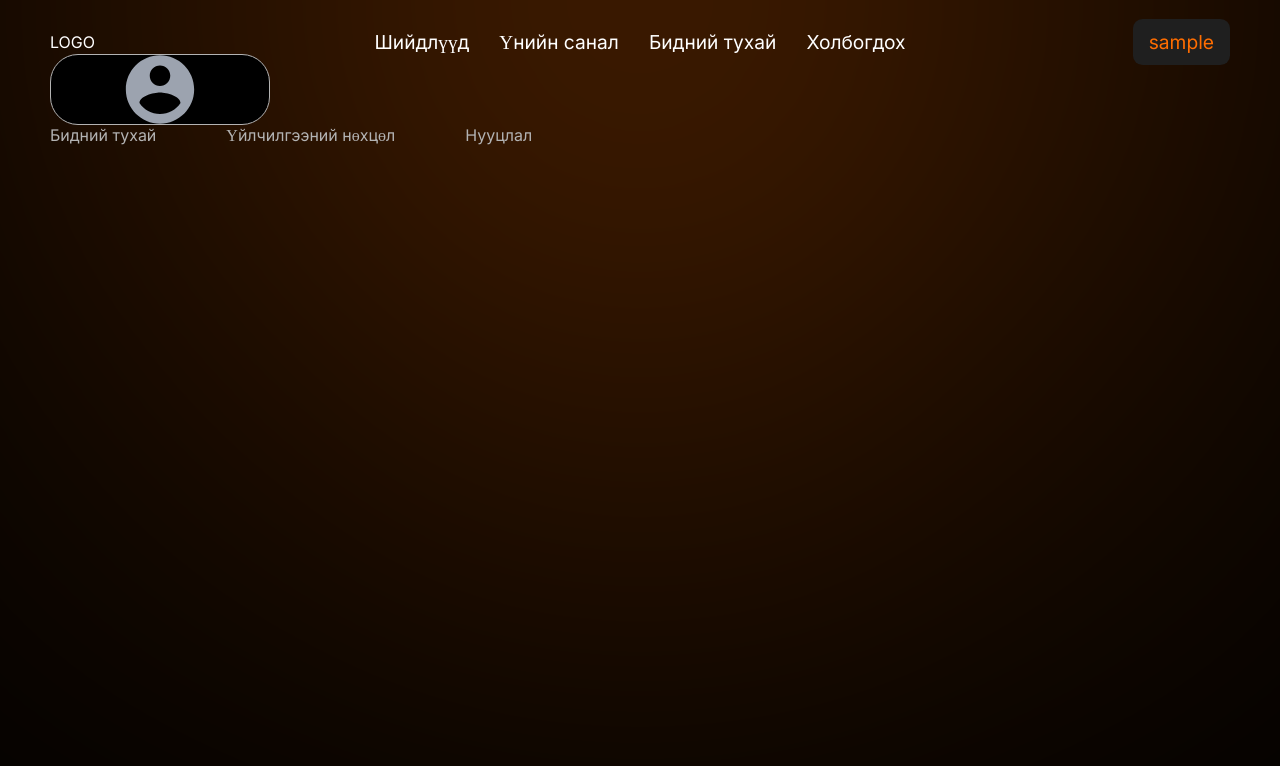
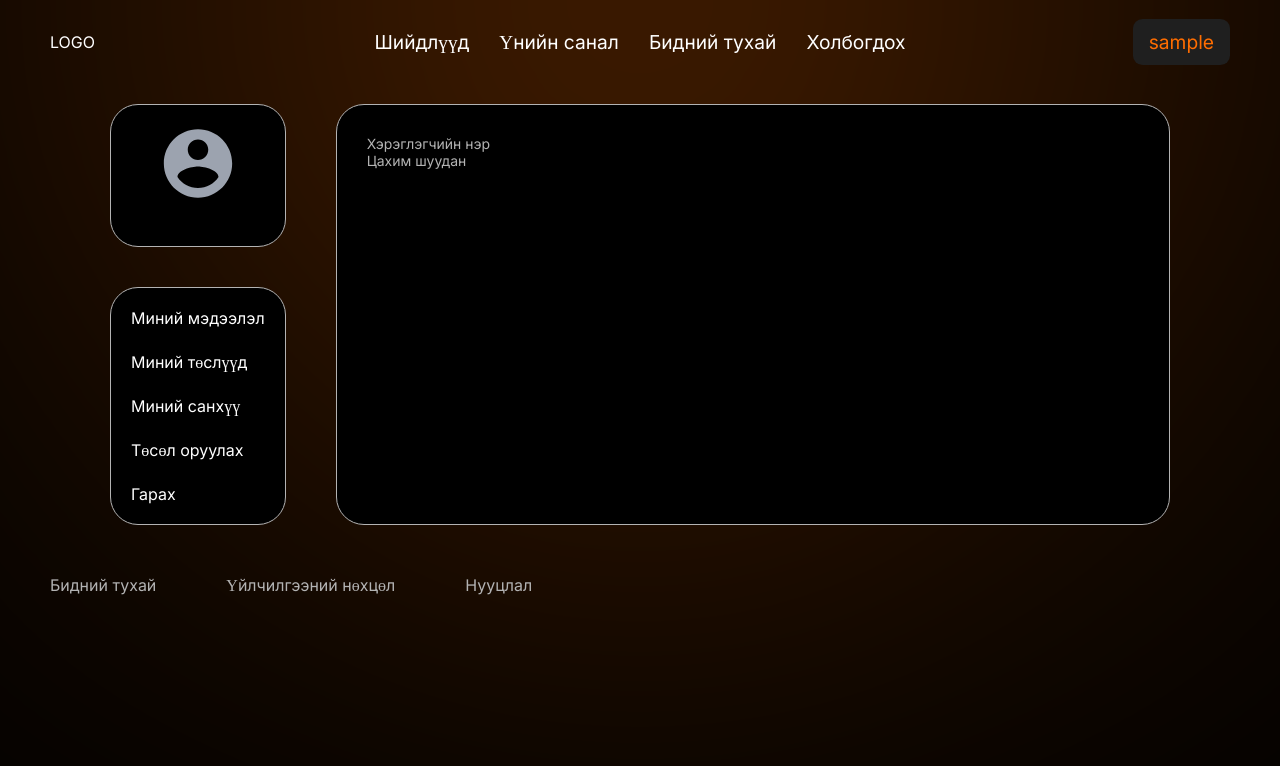
Before and after one commit to enkhtaivanmiro/csa316, a Vue app in the folder FrontEnd/: page /profile/1 in a window 1280 px wide. Shown: the top 766 px of the page. Built offline with nearby package versions, Linux system fonts and the light colour scheme; no server answers; sample sign-in values are in the browser's storage.

Commit message:
user info section done

```diff
--- a/FrontEnd/src/views/user/Profile.vue
+++ b/FrontEnd/src/views/user/Profile.vue
@@ -1,17 +1,40 @@
 <template>
     <Background>
         <Navbar />
-        <div>
+        <div class="container">
             <div class="user-container">
                 <div class="user-pic">
                     <img src="/Landing Page/User.svg" alt="pic" class="user-dummy">
-                    <p>{{ user }}</p>
+                    <p id="username">{{ user }}</p>
                 </div>
-                <div class="navigation-container">
-
+                <ul class="navigation-container">
+                    <li>
+                        <RouterLink to="/myprojects">Миний мэдээлэл</RouterLink>
+                    </li>
+                    <li>
+                        <RouterLink to="/myprojects">Миний төслүүд</RouterLink>
+                    </li>
+                    <li>
+                        <RouterLink to="/myprojects">Миний санхүү</RouterLink>
+                    </li>
+                    <li>
+                        <RouterLink to="/myprojects">Төсөл оруулах</RouterLink>
+                    </li>
+                    <li>
+                        <button @click="logout" class="logout">Гарах</button>
+                    </li>
+                </ul>
+            </div>
+            <div class="info-container">
+                <div>
+                    <p class="text">Хэрэглэгчийн нэр</p>
+                    <p class="info">{{ user }}</p>
+                </div>
+                <div>
+                    <p class="text">Цахим шуудан</p>
+                    <p class="info">{{ email }}</p>
                 </div>
             </div>
-            <div class="info-container"></div>
         </div>
         <Footer />
     </Background>
@@ -19,15 +42,18 @@
 <script setup>
 import { ref, inject, onBeforeMount } from 'vue'
 import { jwtDecode } from 'jwt-decode';
-import { useRoute } from 'vue-router';
+import { useRoute, useRouter } from 'vue-router';
 
 import Background from '../components/background.vue';
 import Navbar from '../components/navbar.vue';
 import Footer from '../components/footer.vue';
 
 const api = inject('api')
+const route = useRoute()
+const router = useRouter()
+
 const user = ref(null)
-const route = useRoute()
+const email = ref(null)
 
 const token = localStorage.getItem('authToken')
 
@@ -42,26 +68,88 @@ onBeforeMount(async () => {
         const res = await api.get(`/users/${userID}`)
 
         user.value = res.data.username
-    }catch(e){
+        email.value = res.data.email
+    } catch (e) {
         console.error('error fetching: ', e)
     }
 })
+
+function logout(){
+    localStorage.removeItem('authToken')
+    router.push('/')
+}
 </script>
 
 <style scoped>
-.user-pic{
+#username {
+    font-size: 1.5rem;
+}
+
+.text {
+    color: var(--secondary-text);
+    font-size: 0.875rem;
+}
+
+.container {
+    display: flex;
+    margin: 50px 60px;
+    gap: 50px;
+}
+
+.user-container {
     display: flex;
     flex-direction: column;
+    gap: 2.5rem;
+}
+
+.user-pic {
+    display: flex;
+    flex-direction: column;
+    gap: 1.5rem;
     max-width: 220px;
     border-radius: 28px;
+    background-color: var(--background-color);
     border: 1px solid var(--secondary-text);
-    background-color: var(--background-color);
     text-align: center;
-
+    padding: 1.5rem 0;
     justify-content: center;
     align-items: center;
 }
-.user-dummy{
+
+.user-dummy {
     max-width: 150px;
 }
+
+.navigation-container {
+    display: flex;
+    flex-direction: column;
+    gap: 1.5rem;
+    background-color: var(--background-color);
+    max-width: 220px;
+    border-radius: 28px;
+    padding: 20px 20px;
+    border: 1px solid var(--secondary-text);
+}
+
+.navigation-container a {
+    text-decoration: none;
+    color: var(--primary-text);
+}
+
+.navigation-container .logout {
+    background: none;
+    border: none;
+    color: var(--primary-text);
+    font: inherit;
+    cursor: pointer;
+    text-align: left;
+}
+
+.info-container {
+    background-color: var(--background-color);
+    border: 1px solid var(--secondary-text);
+    flex: 1;
+    border-radius: 28px;
+    padding: 30px 30px;
+}
 </style>
```
